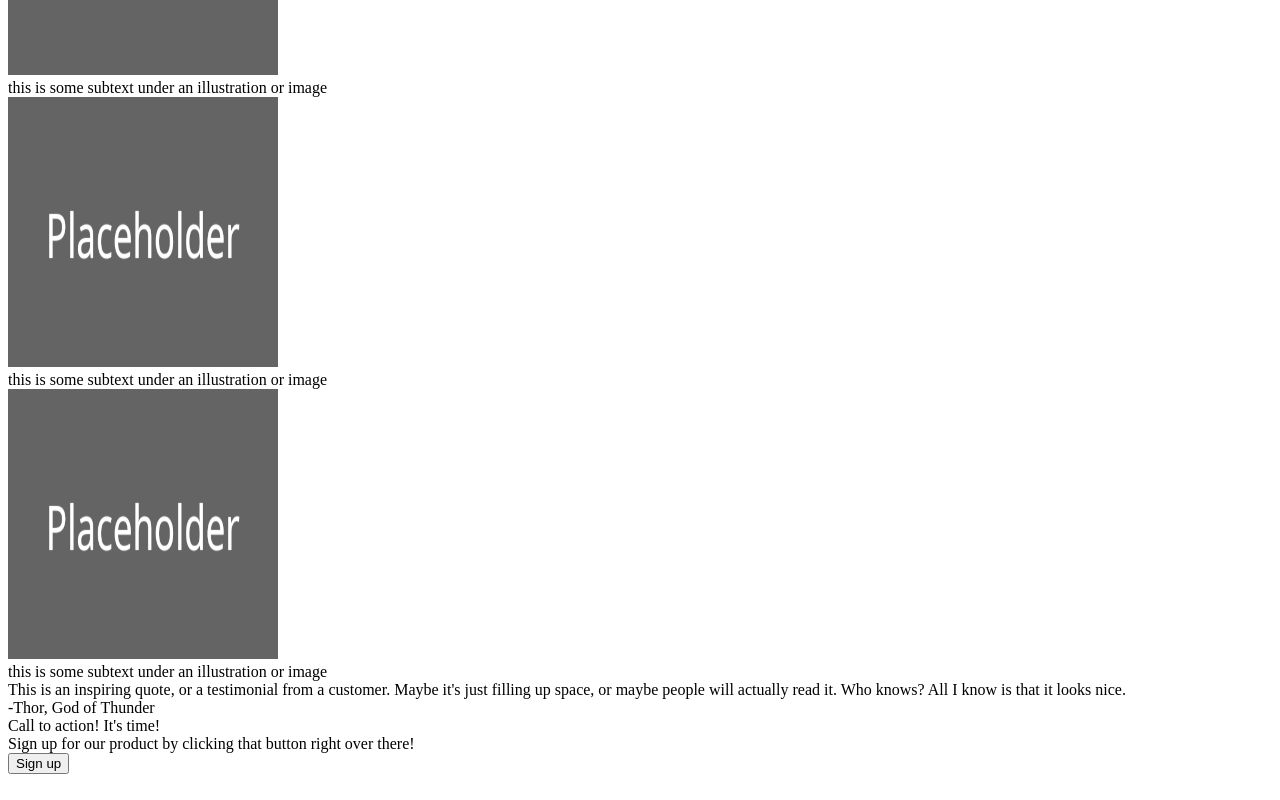
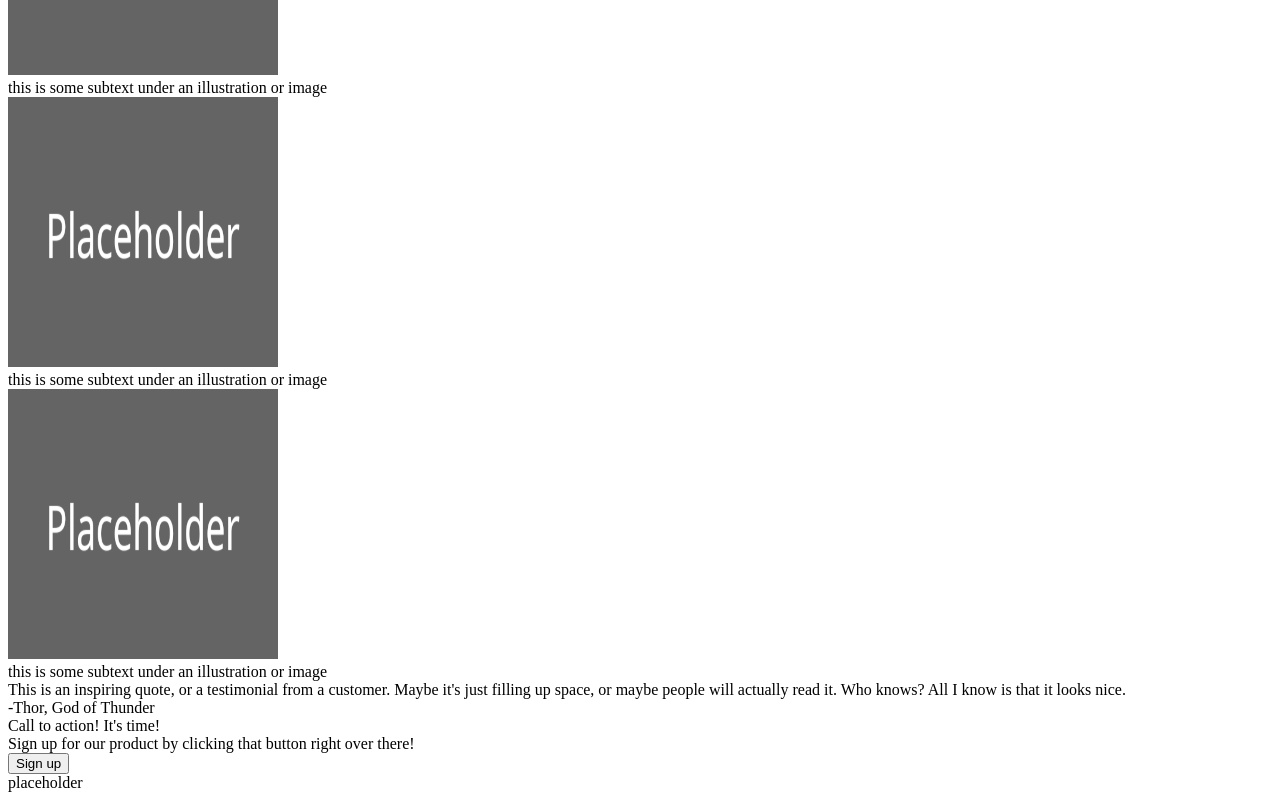
Before and after one commit to ps3ud/landing_page, a plain HTML site: page index.html in a window 1280 px wide. Shown: the part 948-1748 px from the top of the page. Drawn offline with Linux system fonts and the light colour scheme.

Commit message:
Create footer

```diff
--- a/index.html
+++ b/index.html
@@ -81,5 +81,8 @@
                 </div>
             </div>
         </div>
+        <div class="footer">
+            <div>placeholder</div>
+        </div>
     </body>
 </html>
```
